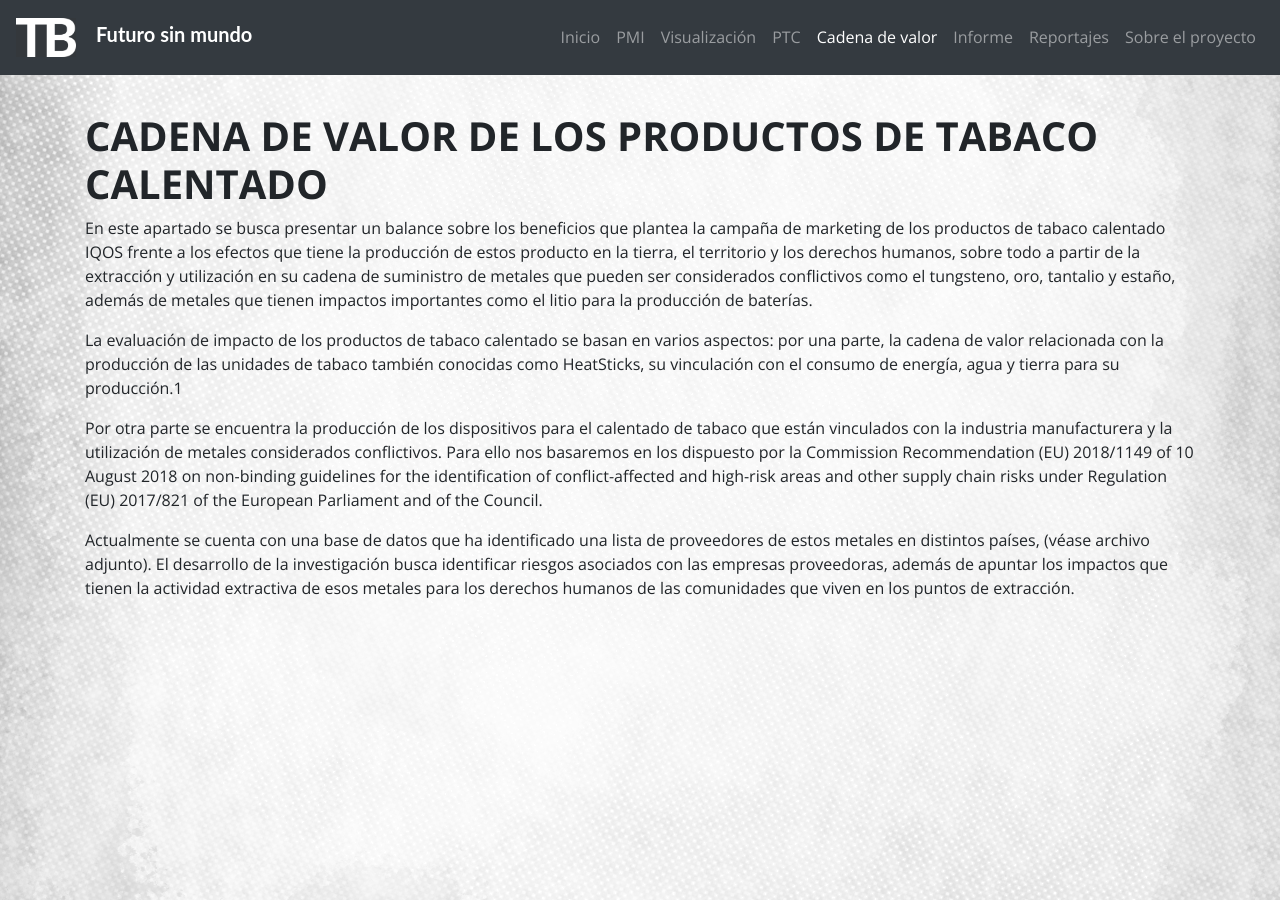
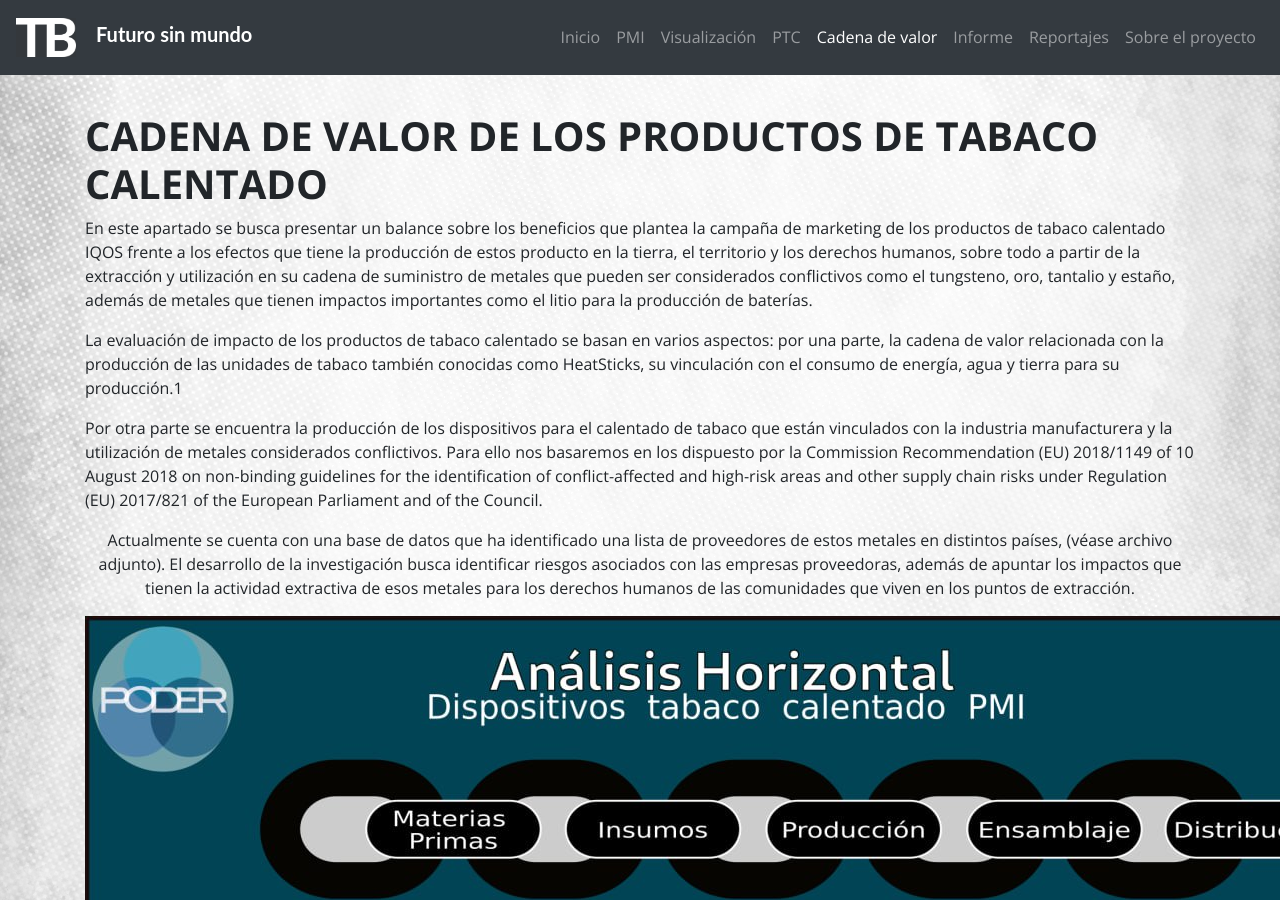
Before and after one commit to ProjectPODER/futurosinmundo, a Jekyll site: the page built from 4-cadenadevalor.md, in a window 1280 px wide and 900 px high. Built offline with Jekyll 4.4.1, drawn with Linux system fonts in a browser that asks for light colours.

Commit message:
Update 4-cadenadevalor.md

```diff
--- a/4-cadenadevalor.md
+++ b/4-cadenadevalor.md
@@ -13,3 +13,5 @@
 Por otra parte se encuentra la producción de los dispositivos para el calentado de tabaco que están vinculados con la industria manufacturera y la utilización de metales considerados conflictivos. Para ello nos basaremos en los dispuesto por la Commission Recommendation (EU) 2018/1149 of 10 August 2018 on non-binding guidelines for the identification of conflict-affected and high-risk areas and other supply chain risks under Regulation (EU) 2017/821 of the European Parliament and of the Council.
 
 Actualmente se cuenta con una base de datos que ha identificado una lista de proveedores de estos metales en distintos países, (véase archivo adjunto). El desarrollo de la investigación busca identificar riesgos asociados con las empresas proveedoras, además de apuntar los impactos que tienen la actividad extractiva de esos metales para los derechos humanos de las comunidades que viven en los puntos de extracción.
+{:.image-post}
+![Ingresos de PMI por productos libres de humo]({{ site.baseurl }}/assets/img/photo_5690329762072995779_y.jpg)
```
